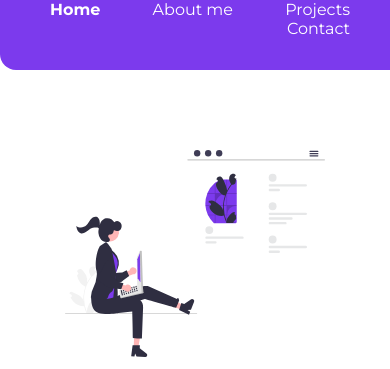
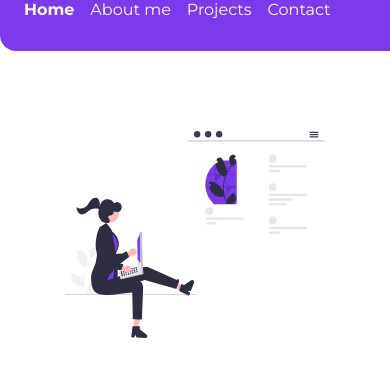
Before and after one commit to krishna-9-deepali/portfolio, a plain HTML site: page index.html in a window 390 px wide. Shown: the part 51-420 px from the top of the page. Drawn offline with Linux system fonts and the light colour scheme.

Commit message:
final commit

```diff
--- a/style.css
+++ b/style.css
@@ -171,3 +171,14 @@ main{
 .showcase-blog {
     padding-bottom: 6rem;
 }
+@media (max-width: 600px) {
+    .navigation .nav-pills {
+        display: flex;
+        justify-content: start;
+    }
+    .link {
+        box-sizing: border-box;
+        text-decoration: none;
+        padding: 0rem ;
+    }
+  }
```
